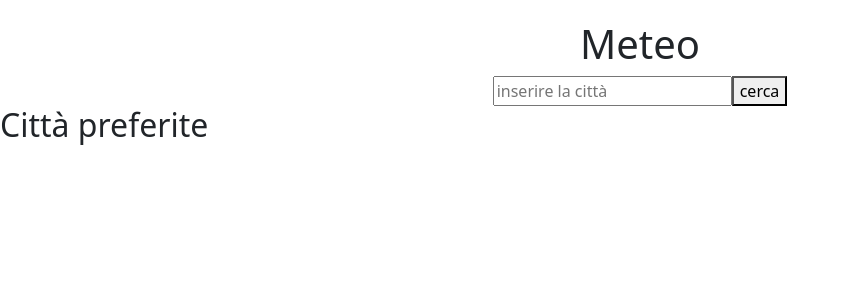
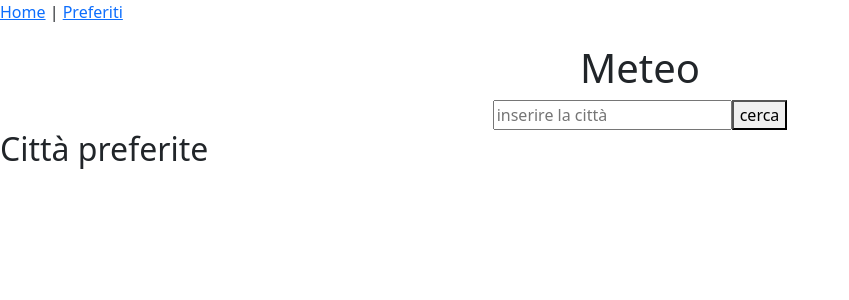
Before and after one commit to matteo2302/meteo-app, a React (Create React App) app: page / in a window 1280 px wide. Shown: the top 300 px of the page, without its empty margins (0-849 px from the left). Built offline with nearby package versions, Linux system fonts and the light colour scheme.

Commit message:
added routes and props

```diff
--- a/src/App.js
+++ b/src/App.js
@@ -1,5 +1,8 @@
 import 'bootstrap/dist/css/bootstrap.min.css';
 import { useReducer, useState, useEffect } from 'react';
+import { BrowserRouter as Router, Route, Routes, Link } from 'react-router-dom';
+import Home from "./pages/Home";
+import Preferiti from "./pages/Preferiti";
 import Meteoinfo from './MeteoInfo';
 import FormMeteo from './FormMeteo';
 import PreferMeteo from './PreferMeteo';
@@ -69,8 +72,6 @@ function App() {
     setPreferiti(nuoviPreferiti);
     localStorage.setItem("preferiti", JSON.stringify(nuoviPreferiti));
   };
-
-
   //leggo l'ora del meteo e gestisco la classe dimanica applicata
   let ultimaCitta = state.meteo.length > 0 ? state.meteo[state.meteo.length - 1] : null;
   let ora = ultimaCitta ? new Date(ultimaCitta.time).getHours() : null;
@@ -80,20 +81,36 @@ function App() {
   }
 
   return (
-    <div className={`App ${classeOra}`}>
-      <h1 className='text-center'>Meteo</h1>
-      <FormMeteo setCoordinate={setCoordinate} dispatch={dispatch} />
-      {state.caricamento && <p className="text-center" >Caricamento...</p>}
-      {state.errore && <p>{state.errore}</p>}
-      <div className='d-flex'>
-
-        {state.meteo.map((m, index) => (
-          < Meteoinfo key={index} meteo={m} aggiungiPreferito={aggiungiPreferito} />))}
-      </div>
-      <PreferMeteo preferiti={preferiti}
-        onSeleziona={(c) => setCoordinate(c)}
-        onRimuovi={rimuoviPreferito} />
-    </div>
+    <Router>
+      <nav>
+        <Link to="/">Home</Link> | {""}
+        <Link to="/preferiti">Preferiti</Link>
+      </nav>
+      <Routes>
+        <Route
+          path="/"
+          element={<Home
+            meteo={state.meteo}
+            caricamento={state.caricamento}
+            errore={state.errore}
+            setCoordinate={setCoordinate}
+            dispatch={dispatch}
+            state={state}
+            aggiungiPreferito={aggiungiPreferito}
+            preferiti={preferiti}
+            rimuoviPreferito={rimuoviPreferito}
+            classeOra={classeOra} />}
+        />
+        <Route
+          path='/preferiti'
+          element={
+            <Preferiti
+              preferiti={preferiti}
+              onSeleziona={(c) => setCoordinate(c)}
+              onRimuovi={rimuoviPreferito} />}
+        />
+      </Routes>
+    </Router>
   );
 }
 
--- /dev/null
+++ b/src/pages/Home.js
@@ -0,0 +1,25 @@
+import React from 'react';
+import Meteoinfo from '../MeteoInfo';
+import FormMeteo from '../FormMeteo';
+import PreferMeteo from '../PreferMeteo';
+
+
+
+export default function Home({ meteo, caricamento, errore, setCoordinate, dispatch, state, aggiungiPreferito, preferiti, rimuoviPreferito, classeOra }) {
+    return (
+        <div className={`App ${classeOra}`}>
+            <h1 className='text-center'>Meteo</h1>
+            <FormMeteo setCoordinate={setCoordinate} dispatch={dispatch} />
+            {state.caricamento && <p className="text-center" >Caricamento...</p>}
+            {state.errore && <p>{state.errore}</p>}
+            <div className='d-flex'>
+
+                {state.meteo.map((m, index) => (
+                    < Meteoinfo key={index} meteo={m} aggiungiPreferito={aggiungiPreferito} />))}
+            </div>
+            <PreferMeteo preferiti={preferiti}
+                onSeleziona={(c) => setCoordinate(c)}
+                onRimuovi={rimuoviPreferito} />
+        </div>
+    );
+}
--- /dev/null
+++ b/src/pages/Preferiti.js
@@ -0,0 +1,17 @@
+import React from 'react';
+
+
+export default function Preferiti({ preferiti, onSeleziona, onRimuovi }) {
+    return (<div>
+        <h2>Città preferite</h2>
+        <ul>
+            {preferiti.map((c, i) => (
+                <li key={i}>
+                    {c.nome}
+                    <button onClick={() => onSeleziona(c)}>Vai</button>
+                    <button onClick={() => onRimuovi(c.nome)}>❌</button>
+                </li>
+            ))}
+        </ul>
+    </div>)
+}
```
